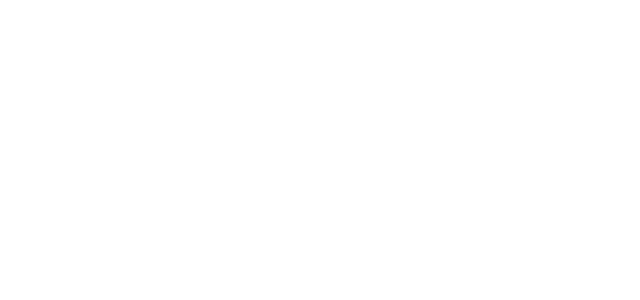
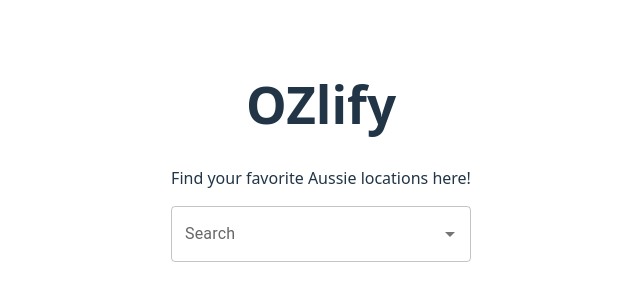
Before and after one commit to vik782/OZlify, a React (Vite) app: page / in a window 1280 px wide. Shown: the part 248-548 px from the top of the page, without its empty margins (319-959 px from the left). Built offline with nearby package versions, Linux system fonts and the light colour scheme.

Commit message:
Create Search component
Search bar using Autocomplete from MUI to input locations

```diff
--- a/package.json
+++ b/package.json
@@ -10,6 +10,9 @@
     "preview": "vite preview"
   },
   "dependencies": {
+    "@emotion/react": "^11.14.0",
+    "@emotion/styled": "^11.14.0",
+    "@mui/material": "^7.1.1",
     "react": "^19.1.0",
     "react-dom": "^19.1.0"
   },
--- a/src/App.jsx
+++ b/src/App.jsx
@@ -1,7 +1,14 @@
+import SearchBar from "./components/SearchBar";
 import "./App.css";
 
 function App() {
-  return <>{/* TO-DO: Landing page of the application */}</>;
+  return (
+    <>
+      <h1>OZlify</h1>
+      <p>Find your favorite Aussie locations here! </p>
+      <SearchBar />
+    </>
+  );
 }
 
 export default App;
--- /dev/null
+++ b/src/components/SearchBar.jsx
@@ -0,0 +1,20 @@
+import Autocomplete from "@mui/material/Autocomplete";
+import TextField from "@mui/material/TextField";
+
+export default function SearchBar() {
+  // TO-DO: Replace with actual data from locations API
+  const options = ["Melbourne", "Perth", "Sydney", "Brisbane", "Adelaide"];
+
+  return (
+    <Autocomplete
+      options={options}
+      renderInput={(params) => (
+        <TextField
+          {...params}
+          label="Search"
+          placeholder="Find a location in Australia"
+        />
+      )}
+    />
+  );
+}
```
Also changed, not shown: 1 other file (tests, documents, lock files or other folders).
